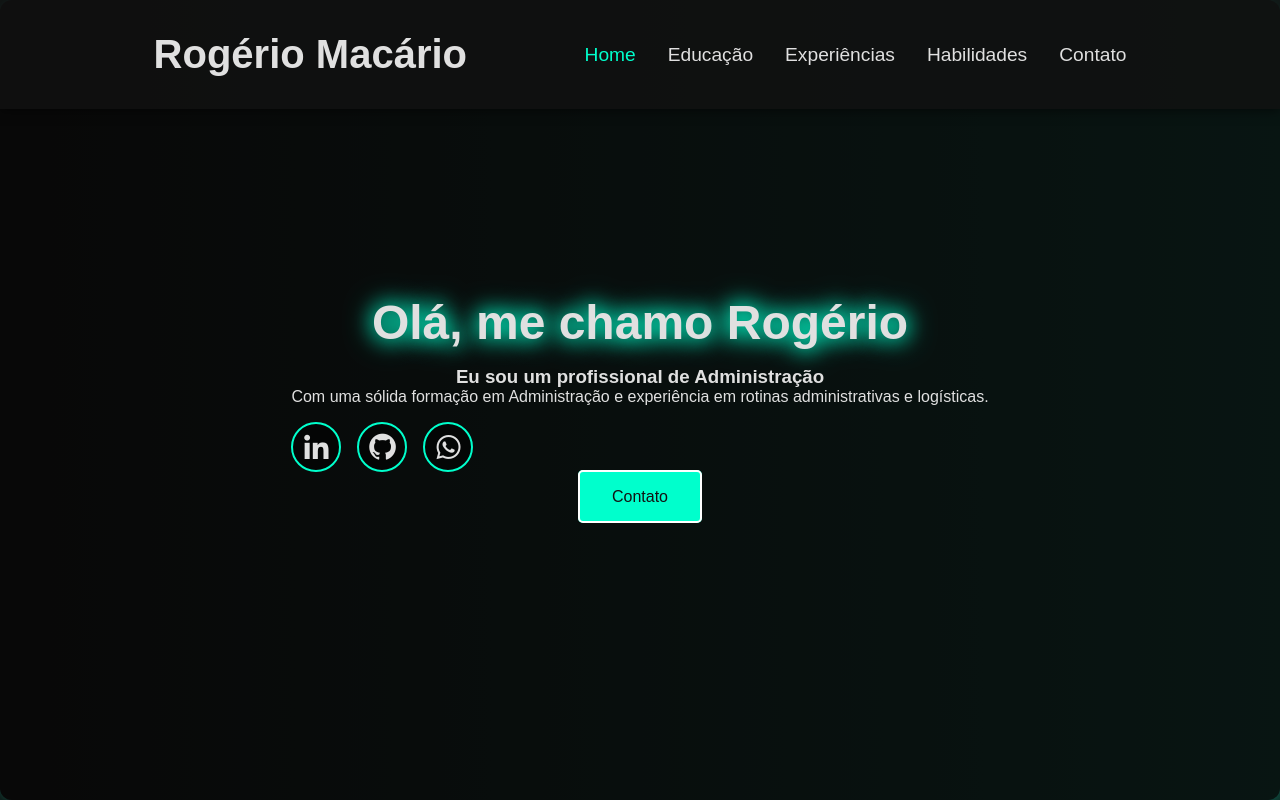
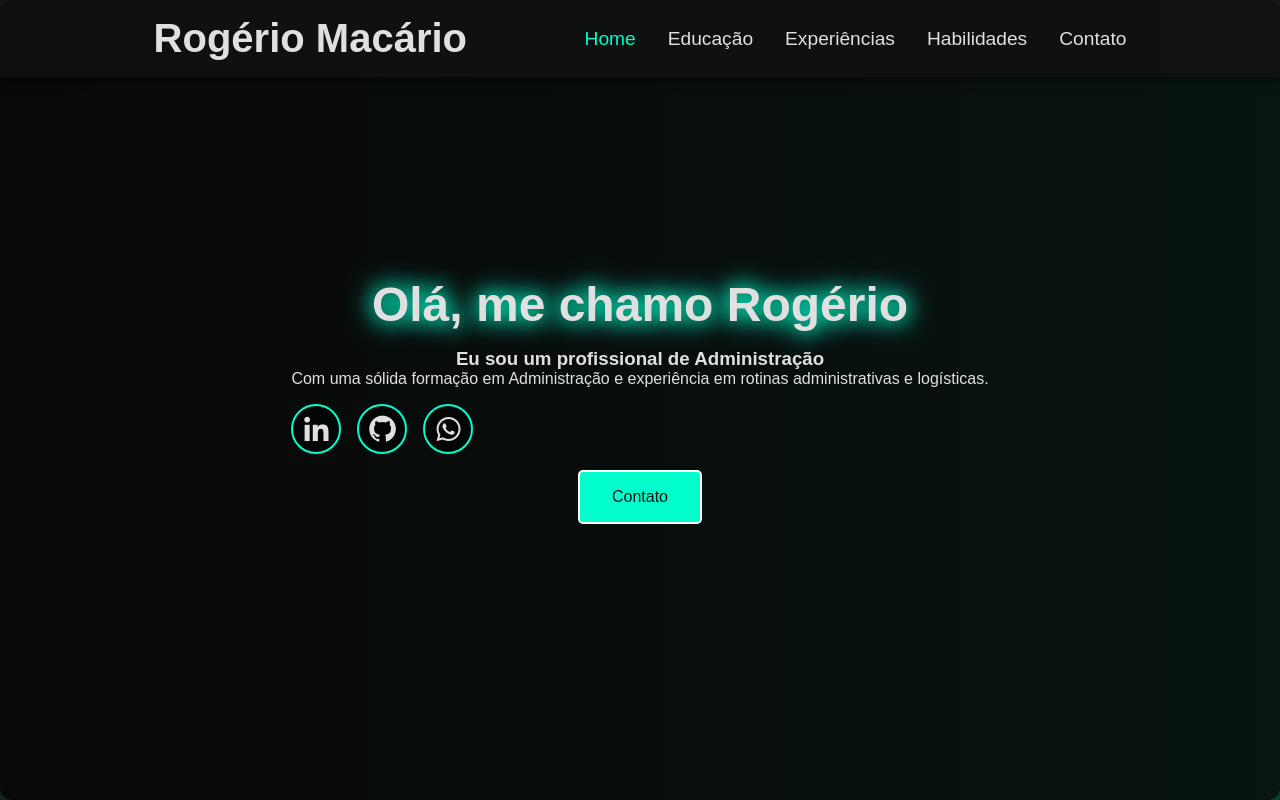
Before and after one commit to PixelCode001/Portf-lio-Rogerio, a plain HTML site: page index.html in a window 1280 px wide. Shown: the top 800 px of the page. Drawn offline with nearby package versions, Linux system fonts and the light colour scheme.

Commit message:
Update style.css

```diff
--- a/style.css
+++ b/style.css
@@ -42,7 +42,7 @@ body {
     top: 0;
     left: 0;
     width: 100%;
-    padding: 2rem 12%;
+    padding: 1rem 12%; /* Ajustado para evitar corte */
     background: rgba(18, 18, 18, 0.8);
     box-shadow: 0 2px 10px rgba(0, 0, 0, 0.5);
     display: flex;
@@ -127,9 +127,10 @@ h2 {
 
 /* Estilo do botão com maior contraste */
 .btn {
+    margin: 0 auto; /* Centraliza o botão */
     background: var(--highlight-color);
     border: 2px solid #fff;
-    color: var(--bg-color); /* Muda a cor do texto para preto */
+    color: var(--bg-color); /* Cor do texto do botão */
     padding: 1rem 2rem;
     border-radius: 5px;
     transition: background 0.3s ease, box-shadow 0.3s ease;
@@ -166,6 +167,12 @@ h2 {
     background-color: var(--highlight-color); /* Muda a cor de fundo ao passar o mouse */
 }
 
+.btn-group {
+    display: flex;
+    justify-content: center; /* Centraliza o botão */
+    width: 100%; /* Garante que o grupo ocupe toda a largura */
+}
+
 form {
     display: flex;
     flex-direction: column;
```
